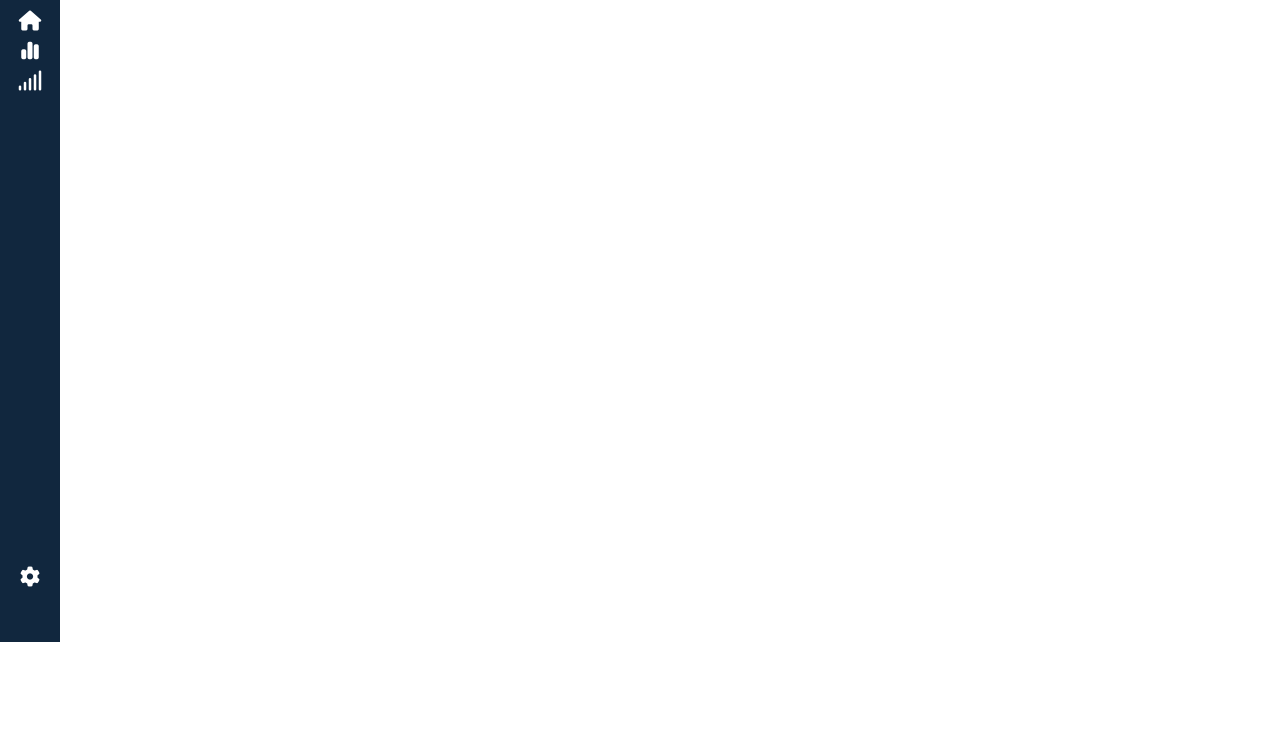
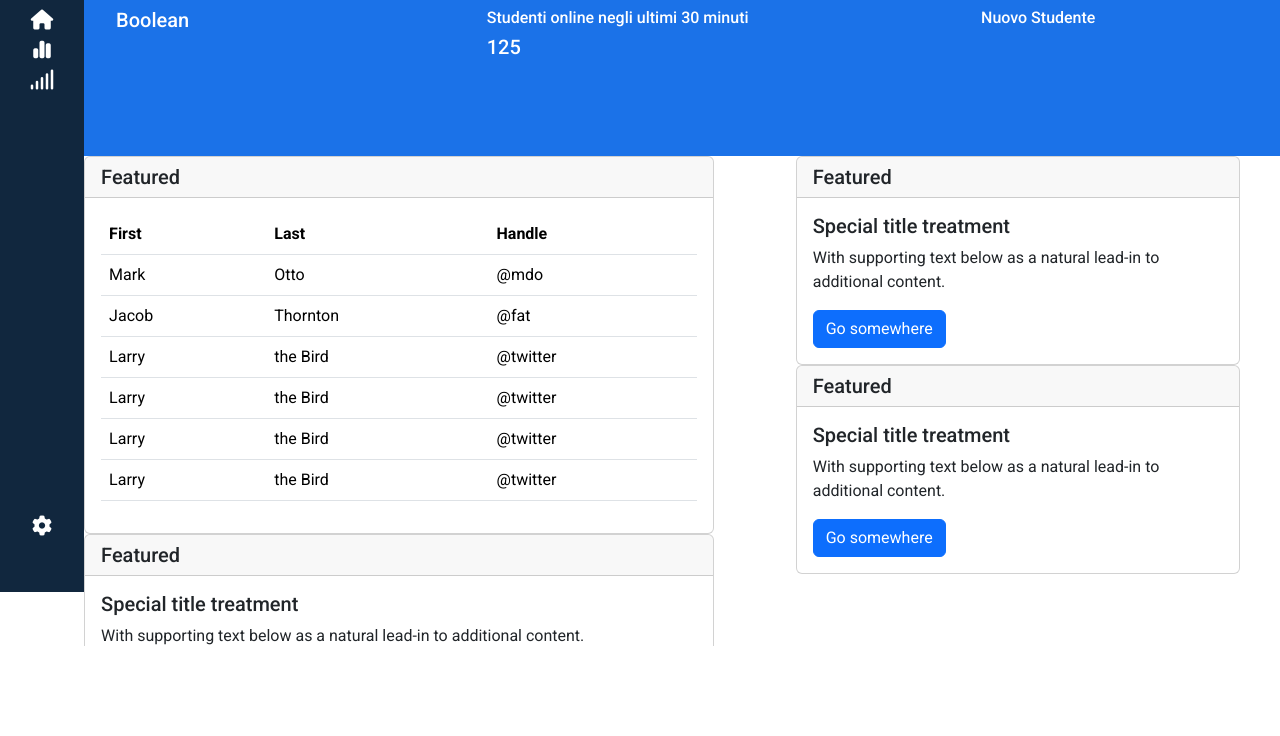
Before and after one commit to MarcoPicca/html-css-bootstrap-dashboard, a plain HTML site: page index.html in a window 1280 px wide. Shown: the part 64-800 px from the top of the page. Drawn offline with nearby package versions, Linux system fonts and the light colour scheme.

Commit message:
organizzazione main

```diff
--- a/index.html
+++ b/index.html
@@ -4,6 +4,11 @@
     <meta charset="UTF-8">
     <meta name="viewport" content="width=device-width, initial-scale=1.0">
     <title>html-css-bootstrap-dashboard</title>
+
+    <!-- GOOGLE FONT -->
+    <link rel="preconnect" href="https://fonts.googleapis.com">
+    <link rel="preconnect" href="https://fonts.gstatic.com" crossorigin>
+    <link href="https://fonts.googleapis.com/css2?family=Roboto:wght@300;400;500;700;900&display=swap" rel="stylesheet">
 
     <!-- STYLE CSS -->
     <link rel="stylesheet" href="style/style.css">
@@ -45,7 +50,100 @@
                 </div>
             </div>
         </aside>
-        <main></main>
+        <main>
+            <header class="header_main">
+                <div class="row my_row_header">
+                    <div class="col-12 col-md-3 padd-header marg-header text-white">
+                        <h6 class="f-slim fs-16">Nuovo Studente</h6>
+                    </div>
+                    <div class="col-12 col-md-8 my-little_row_header">
+                        <div class="col-9 col-md-5 height-h5-header padd-header marg-header text-white">
+                            <h5>Boolean</h5>
+                        </div>
+                        <div class="col-12 col-md-6 height-h5-header padd-header marg-header text-white">
+                            <h6>Studenti online negli ultimi 30 minuti</h6>
+                            <h5>125</h5>
+                        </div>
+                    </div>
+                </div>
+            </header>
+            <div class="row ">
+                <div class="col-12 col-lg-7">
+                    <div class="card col-11">
+                        <h5 class="card-header">Featured</h5>
+                        <div class="card-body">
+                            <table class="table caption-top">
+                                <thead>
+                                  <tr>
+                                    <th scope="col">First</th>
+                                    <th scope="col">Last</th>
+                                    <th scope="col">Handle</th>
+                                  </tr>
+                                </thead>
+                                <tbody>
+                                  <tr>
+                                    <td>Mark</td>
+                                    <td>Otto</td>
+                                    <td>@mdo</td>
+                                  </tr>
+                                  <tr>
+                                    <td>Jacob</td>
+                                    <td>Thornton</td>
+                                    <td>@fat</td>
+                                  </tr>
+                                  <tr>
+                                    <td>Larry</td>
+                                    <td>the Bird</td>
+                                    <td>@twitter</td>
+                                  </tr>
+                                  <tr>
+                                    <td>Larry</td>
+                                    <td>the Bird</td>
+                                    <td>@twitter</td>
+                                  </tr>
+                                  <tr>
+                                    <td>Larry</td>
+                                    <td>the Bird</td>
+                                    <td>@twitter</td>
+                                  </tr>
+                                  <tr>
+                                    <td>Larry</td>
+                                    <td>the Bird</td>
+                                    <td>@twitter</td>
+                                  </tr>
+                                </tbody>
+                              </table>
+                        </div>
+                    </div>
+                    <div class="card col-11">
+                        <h5 class="card-header">Featured</h5>
+                        <div class="card-body">
+                            <h5 class="card-title">Special title treatment</h5>
+                            <p class="card-text">With supporting text below as a natural lead-in to additional content.</p>
+                            <a href="#" class="btn btn-primary">Go somewhere</a>
+                        </div>
+                    </div>
+                </div>
+                <div class="col-12 col-lg-5">
+                    <div class="card col-11">
+                        <h5 class="card-header">Featured</h5>
+                        <div class="card-body">
+                            <h5 class="card-title">Special title treatment</h5>
+                            <p class="card-text">With supporting text below as a natural lead-in to additional content.</p>
+                            <a href="#" class="btn btn-primary">Go somewhere</a>
+                        </div>
+                    </div>
+                    <div class="card col-11">
+                        <h5 class="card-header">Featured</h5>
+                        <div class="card-body">
+                            <h5 class="card-title">Special title treatment</h5>
+                            <p class="card-text">With supporting text below as a natural lead-in to additional content.</p>
+                            <a href="#" class="btn btn-primary">Go somewhere</a>
+                        </div>
+                    </div>
+                </div>
+            </div>
+        </main>
     </div>
 </body>
 </html>
--- a/style/style.css
+++ b/style/style.css
@@ -1,3 +1,7 @@
+*{
+    font-family: 'Roboto', sans-serif;
+}
+
 .container-img-logo{
     height: 40px;
     width: 20%;
@@ -13,7 +17,7 @@
 }
 
 
-/* ASIDE AND MAIN */
+/* ASIDE */
 
 .my_container_aside_main{
     display: flex;
@@ -21,8 +25,8 @@
 }
 
 .aside{
-    width: 60px;
-    height: 650px;
+    width: 90px;
+    height: 600px;
     display: flex;
     flex-direction: column;
     align-items: center;
@@ -45,3 +49,61 @@
     height: 30px;
     text-align: center;
 }
+
+
+/* MAIN */
+
+main{
+    width: 100%;
+    overflow-y: auto;
+}
+
+.header_main{
+    width: 100%;
+    height: 25%;
+    background-color: #1b72e8;
+    display: flex;
+    flex-direction: column;
+    justify-content: space-between;
+    align-items: flex-start;
+}
+
+.my_row_header{
+    width: 100%;
+    height: 100%;
+    display: flex;
+    flex-direction: column;
+    justify-content: space-between;
+}
+
+.my-little_row_header{
+    height: 70%;
+    display: flex;
+    flex-direction: column;
+    justify-content: space-between;
+}
+
+.height-h5-header{
+    height: 50%;
+}
+
+.padd-header{
+    padding: 1rem;
+}
+
+.marg-header{
+    margin-left: 1rem;
+}
+
+
+/* MEDIA */
+
+@media screen and (min-width: 768px) {
+    .my_row_header{
+        flex-direction: row-reverse;
+    }
+
+    .my-little_row_header{
+        flex-direction: row;
+    }
+}
```
